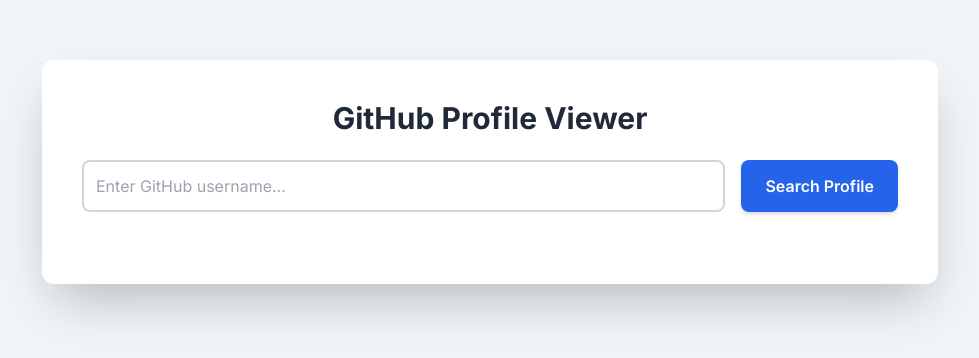
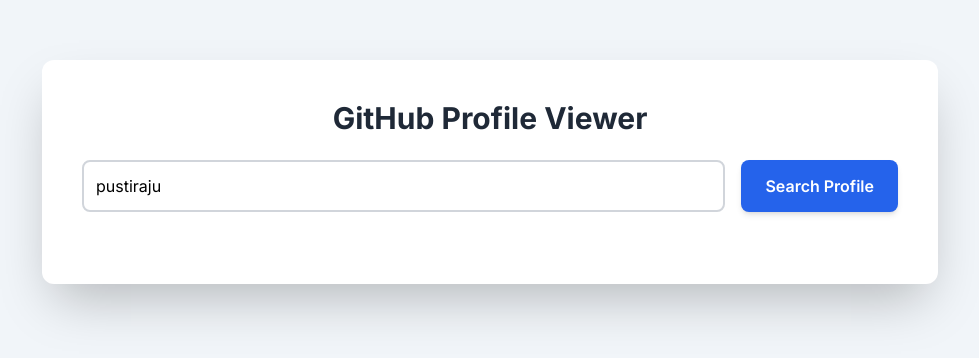
Before and after one commit to pustiraju/pustiraju.github.io, a plain HTML site: page index.html in a window 1280 px wide. Shown: the part 228-586 px from the top of the page, without its empty margins (150-1129 px from the left). Drawn offline with nearby package versions, Linux system fonts and the light colour scheme.

Commit message:
Update index.html

```diff
--- a/index.html
+++ b/index.html
@@ -23,7 +23,7 @@
 
         <!-- Search Input -->
         <div class="flex flex-col md:flex-row gap-4 mb-8">
-            <input type="text" id="usernameInput" placeholder="Enter GitHub username..." class="flex-grow p-3 rounded-lg border-2 border-gray-300 focus:outline-none focus:ring-2 focus:ring-blue-500 transition-all duration-200">
+            <input type="text" value="pustiraju" id="usernameInput" placeholder="Enter GitHub username..." class="flex-grow p-3 rounded-lg border-2 border-gray-300 focus:outline-none focus:ring-2 focus:ring-blue-500 transition-all duration-200">
             <button id="searchBtn" class="bg-blue-600 text-white font-semibold py-3 px-6 rounded-lg shadow-md hover:bg-blue-700 transition-colors duration-200 focus:outline-none focus:ring-2 focus:ring-blue-500">
                 Search Profile
             </button>
```
